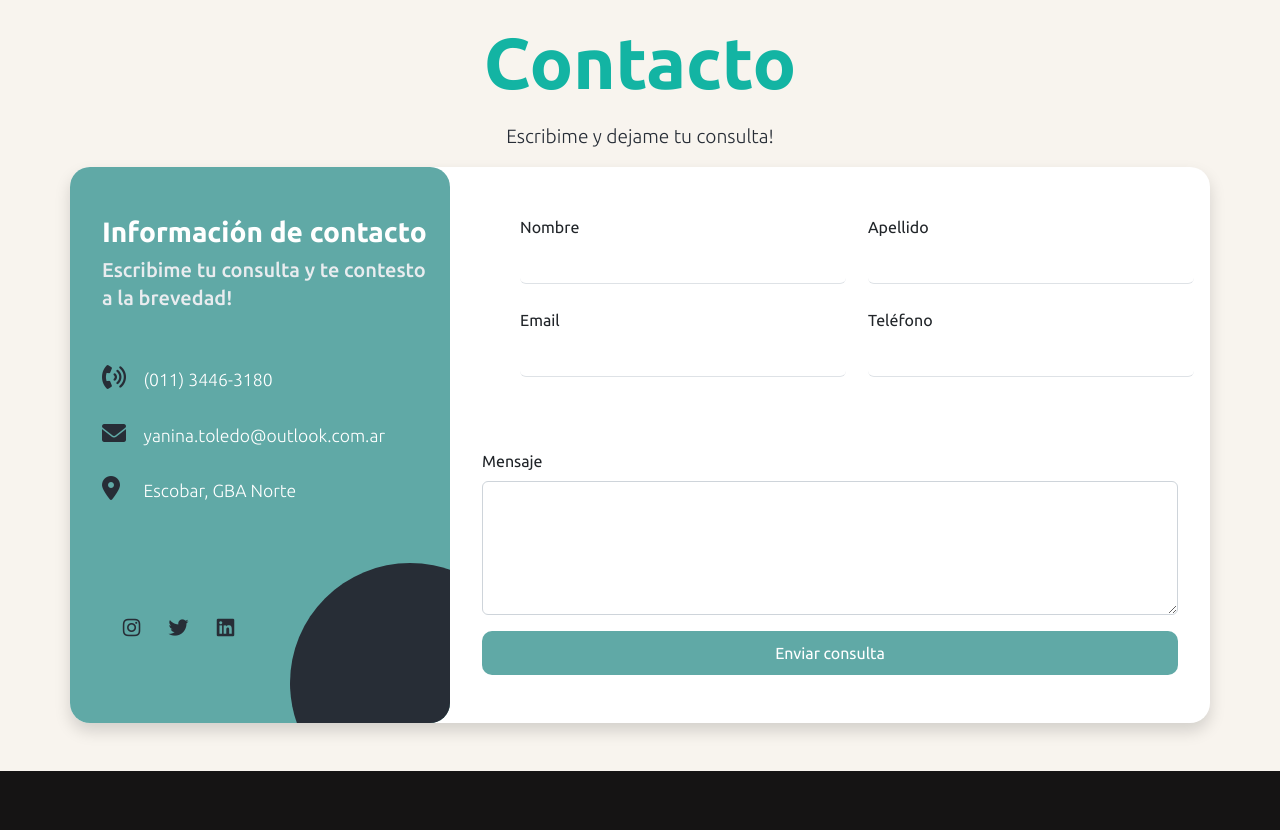
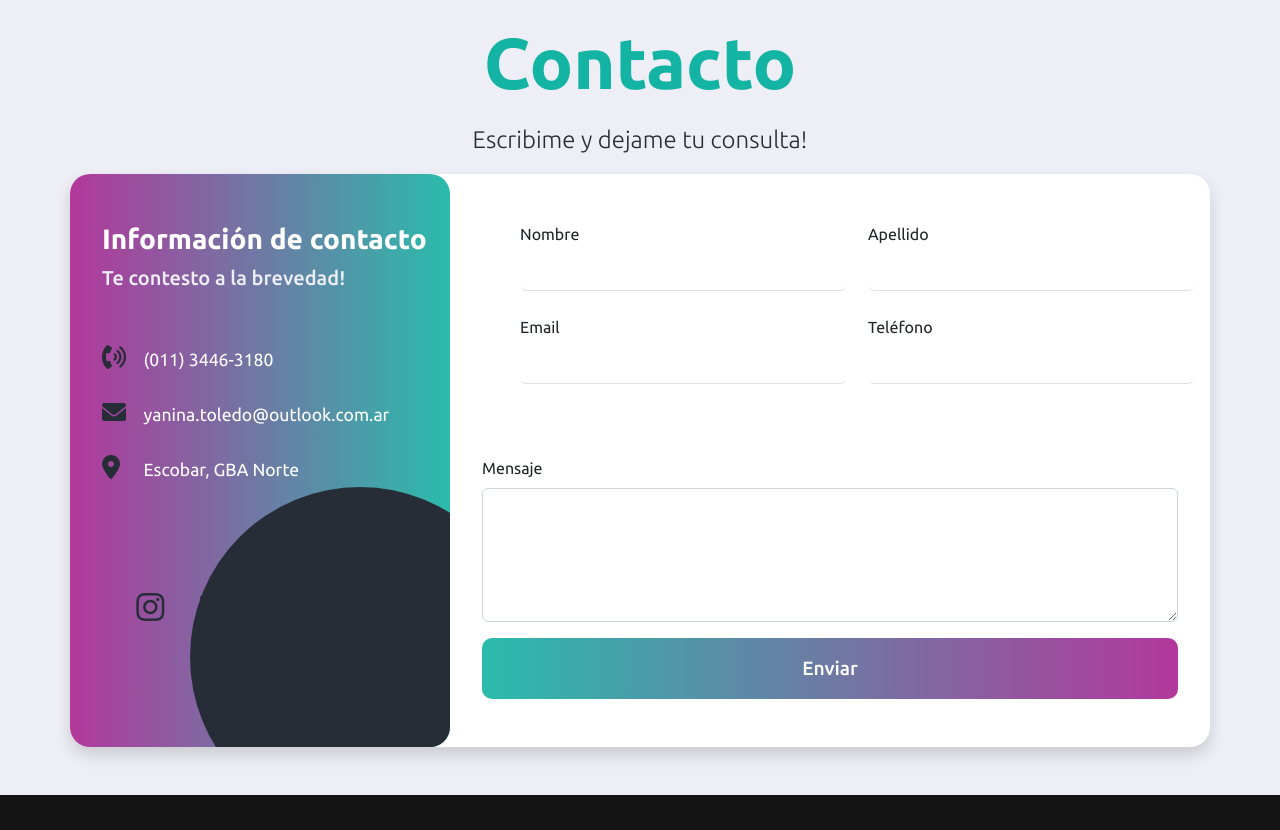
Before and after one commit to JEDolce/yani-nutricion-web, a website: page index.html in a window 1280 px wide. Shown: the part 2360-3190 px from the top of the page. Drawn offline with nearby package versions, Linux system fonts and the light colour scheme.

Commit message:
about edition

```diff
--- a/index.html
+++ b/index.html
@@ -82,7 +82,7 @@
         <div class="col-lg-6 intros">
           <h1 class="display-2">
             <span class="display-2--title">Nutri Yani</span><br>
-            <span class="display-6--intro">Nutrición Amigable</span>
+            <span>Nutrición Amigable</span>
             <span class="display-2--description lh-base">Lorem ipsum dolor sit amet consectetur, adipisicing elit.
               Voluptas, similique. Mollitia, odit distinctio. Neque minima officia ipsam dolor culpa ipsum ducimus,
               maiores quae natus id quaerat eos quasi, enim ex?</span>
@@ -243,22 +243,22 @@
     <div class="container">
       <div class="row contact__form bg-white shadow">
         <!-- Columna 1 -->
-        <div class="col-lg-4 col-md-4 col-sm-12 col-xs-12 left text-start">
+        <div class="col-lg-4 left text-start">
           <!-- <div class="contact__info"> -->
           <h3>Información de contacto</h3>
-          <p>Escribime tu consulta y te contesto a la brevedad!</p>
+          <p>Te contesto a la brevedad!</p>
           <ul class="list-inline company-list">
             <li>
               <i class="fa-solid fa-phone-volume"></i>
-              <a href="#">(011) 3446-3180</a>
+              <span>(011) 3446-3180</span>
             </li>
             <li>
               <i class="fa-solid fa-envelope"></i>
-              <a href="#">yanina.toledo@outlook.com.ar</a>
+              <span>yanina.toledo@outlook.com.ar</span>
             </li>
             <li>
               <i class="fa-solid fa-location-dot"></i>
-              <a href="#">Escobar, GBA Norte</a>
+              <span>Escobar, GBA Norte</span>
             </li>
           </ul>
           <div class="col-lg-7 col-md-6 py-4 icons-container">
@@ -275,7 +275,7 @@
           <div class="circle"></div>
         </div>
         <!-- Columna 2 -->
-        <div class="col-lg-8 col-md-8 col-sm-12 col-xs-12 right">
+        <div class="col-lg-8 right">
           <form class="mx-3" id="form">
             <div class="inputs">
               <div class="mb-4" id="field">
@@ -301,7 +301,7 @@
               <label class="form-label" for="message">Mensaje</label>
               <textarea class="form-control" name="message" id="message" cols="30" rows="5"></textarea>
             </div>
-            <input class="w-100" type="submit" id="button" value="Enviar consulta">
+            <input class="w-100" type="submit" id="button" value="Enviar">
           </form>
         </div>
       </div>
--- a/styles/_custom.scss
+++ b/styles/_custom.scss
@@ -13,12 +13,13 @@ $green-1: #13b4a3;
 $green-2: #24bbac;
 $green-3: #67e2d6;
 $yellow: #ffec00;
+$footer: #151414;
+$letter: #272d36;
 
 $first-color: #60A9A6;
 $second-color: #C3F9D5;
 $third-color: #F9FDB3;
 $fourth-color: #FC94B4;
-$footer: #151414;
 $background-1: #f8f4ee;
 $titles: #272d36;
 
--- a/styles/components/_buttons.scss
+++ b/styles/components/_buttons.scss
@@ -55,12 +55,13 @@
 // FROM BTN
 #button[type="submit"] {
     display: block;
-    padding: 10px 30px;
-    font-size: 16px;
-    background-color: $first-color;
-    color: #fff;
+    padding: 16px 30px;
+    font-size: 1.2rem;
+    font-weight: 500;
     border: none;
     border-radius: 10px;
+    color: #fff;
+    @include gradientInverted;
 }
 
 #button:disabled {
--- a/styles/components/_mixins.scss
+++ b/styles/components/_mixins.scss
@@ -2,7 +2,11 @@
 
 // Gradient Mixin
 @mixin gradient {
-    background: linear-gradient(to right, rgba($first-color, 0.95), rgba($second-color, 0.95));
+    background: linear-gradient(to right, rgba($violet, 0.9), rgba($green-1, 0.9));
+}
+
+@mixin gradientInverted {
+    background: linear-gradient(to left, rgba($violet, 0.9), rgba($green-1, 0.9));
 }
 
 // Absolute Center Mixin
--- a/styles/components/_typography.scss
+++ b/styles/components/_typography.scss
@@ -19,7 +19,7 @@
     }
 
     &--description {
-        font-size: 1rem;
+        font-size: 1.1rem;
         display: block;
         margin-top: 1.2rem;
         text-transform: none;
@@ -77,8 +77,3 @@
     border-right: 0.1rem solid $gray-300;
     height: 100%;
 }
-
-// GRADIENT BG
-// .gradient {
-//     background: linear-gradient(to right, rgba($first-color, 0.95), rgba($second-color, 0.95));
-// }
--- a/styles/sections/_contact.scss
+++ b/styles/sections/_contact.scss
@@ -4,12 +4,12 @@
 .contact {
     position: relative;
     padding: 1rem;
-    background-color: $background-1;
+    background-color: $gray;
 
     p {
         font-weight: 300;
         font-size: 1.2rem;
-        color: $titles;
+        color: $letter;
     }
 
     &__form {
@@ -17,8 +17,7 @@
     }
 
     .left {
-        // background-color: #3e2093;
-        background-color: $first-color;
+        @include gradient;
         padding: 3rem 1rem 3rem 2rem;
         border-radius: 20px;
         color: white;
@@ -34,7 +33,7 @@
             font-size: 20px;
             font-weight: 500;
             line-height: 1.75rem;
-            color: $gray-200;
+            color: $gray;
         }
 
         ul {
@@ -44,15 +43,14 @@
                 font-size: 1.5rem;
                 margin-bottom: 1.2rem;
 
-                a {
+                span {
                     font-size: 1.1rem;
                     margin-left: 0.75rem;
                     color: $white;
                 }
 
                 i {
-                    // color: #f9949c;
-                    color: $titles;
+                    color: $letter;
                 }
 
                 .fa-location-dot {
@@ -72,6 +70,15 @@
                 border-radius: 50%;
                 @include flexCenter;
 
+                a {
+                    color: white;
+
+                    i {
+                        font-size: 24px;
+                        color: $letter;
+                    }
+                }
+
                 &:hover {
                     background-color: #f9949c;
                     transition: all 0.5s ease-in-out;
@@ -80,21 +87,11 @@
                         color: #3e2093;
                     }
                 }
-
-
-                a {
-                    color: white;
-
-                    i {
-                        font-size: 20px;
-                        color: $titles;
-                    }
-                }
             }
         }
 
         .circle {
-            background-color: $titles;
+            background-color: $letter;
             border-radius: 50%;
             height: 240px;
             width: 240px;
@@ -119,12 +116,33 @@
 @include media-breakpoint-up(md) {
     .contact {
 
+        p {
+            font-size: 1.5rem;
+        }
+
         .left {
 
-            a {
-                font-size: 1.2rem;
+            .icons-container {
+
+                .media-icon {
+                    margin-left: 2rem;
+
+                    a {
+
+                        i {
+                            font-size: 2rem;
+                        }
+                    }
+                }
+            }
+
+            .circle {
+                height: 340px;
+                width: 340px;
             }
         }
+
+
 
         form {
             display: flex;
```
Also changed, not shown: styles/style.css, 1 other file.
